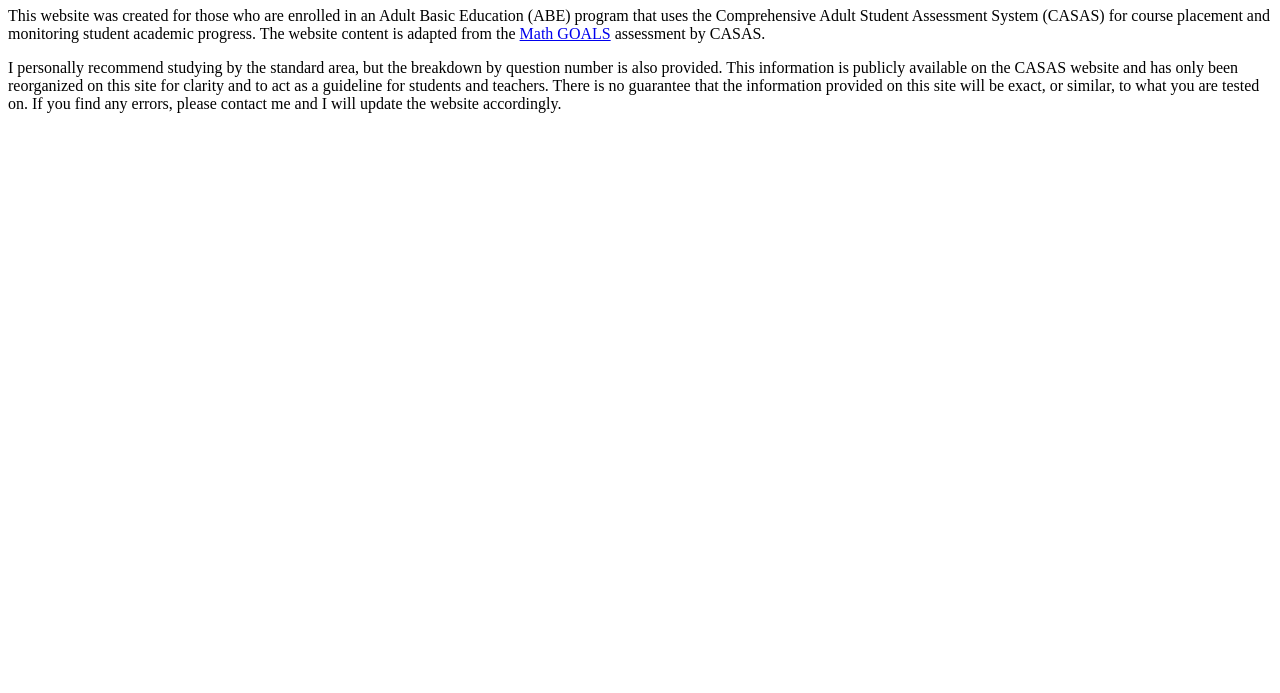
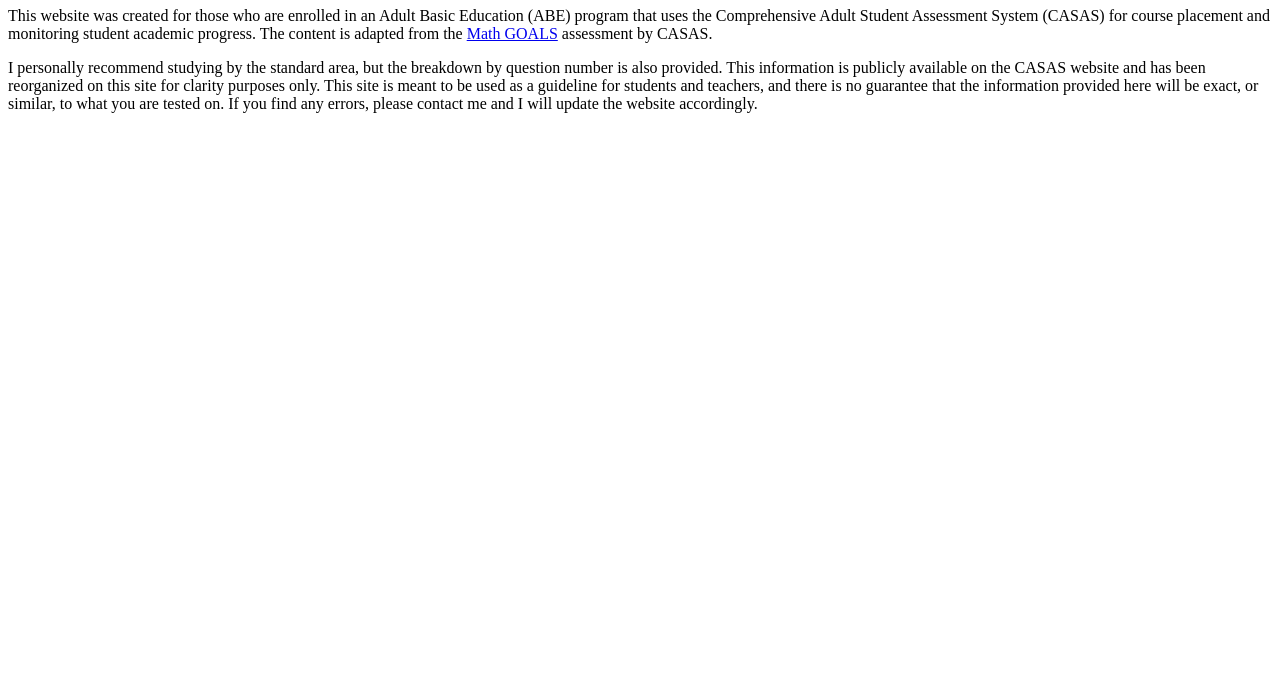
Before and after one commit to jmeqdad/jmeqdad.github.io, a plain HTML site: page pages/about.html in a window 1280 px wide. Shown: the part 107-800 px from the top of the page. Drawn offline with Linux system fonts and the light colour scheme.

Commit message:
Update about.html

```diff
--- a/pages/about.html
+++ b/pages/about.html
@@ -6,8 +6,8 @@
 <body>
   <p><A HREF="/">Home Page</A></p>
 <h1>Learn Adult Basic Education</h1>
-<p>This website was created for those who are enrolled in an Adult Basic Education (ABE) program that uses the Comprehensive Adult Student Assessment System (CASAS) for course placement and monitoring student academic progress. The website content is adapted from the <A HREF="https://www.casas.org/product-overviews/assessments/math-goals" target="_blank" rel="noopener noreferrer">Math GOALS</A> assessment by CASAS. </p>
-  <p>I personally recommend studying by the standard area, but the breakdown by question number is also provided. This information is publicly available on the CASAS website and has only been reorganized on this site for clarity and to act as a guideline for students and teachers. There is no guarantee that the information provided on this site will be exact, or similar, to what you are tested on. If you find any errors, please contact me and I will update the website accordingly.</p>
+<p>This website was created for those who are enrolled in an Adult Basic Education (ABE) program that uses the Comprehensive Adult Student Assessment System (CASAS) for course placement and monitoring student academic progress. The content is adapted from the <A HREF="https://www.casas.org/product-overviews/assessments/math-goals" target="_blank" rel="noopener noreferrer">Math GOALS</A> assessment by CASAS. </p>
+  <p>I personally recommend studying by the standard area, but the breakdown by question number is also provided. This information is publicly available on the CASAS website and has been reorganized on this site for clarity purposes only. This site is meant to be used as a guideline for students and teachers, and there is no guarantee that the information provided here will be exact, or similar, to what you are tested on. If you find any errors, please contact me and I will update the website accordingly.</p>
 
 
 
```
